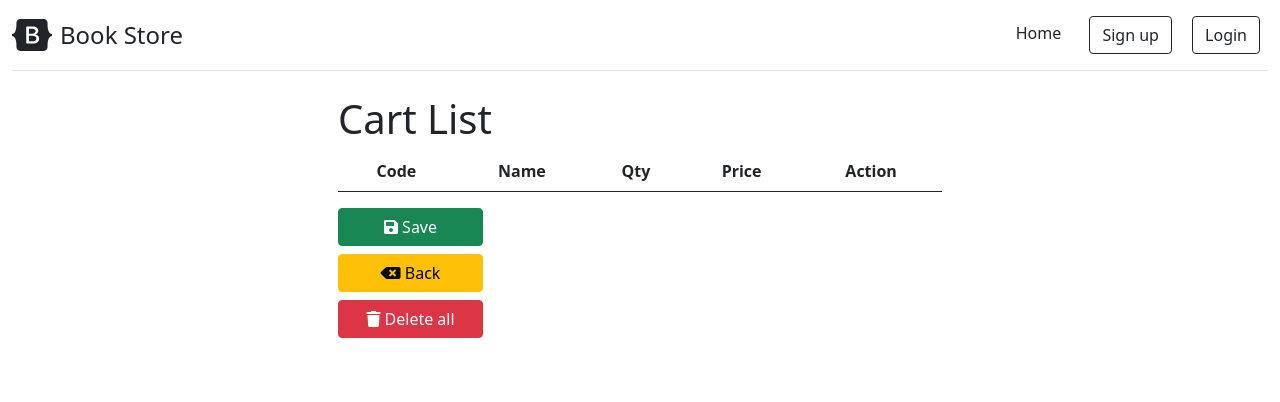
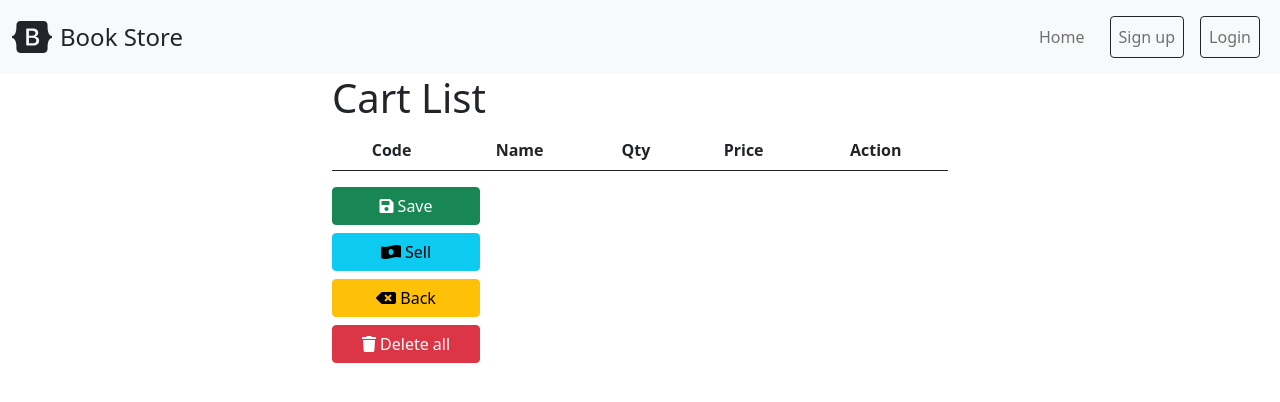
Before and after one commit to Jerasin/BookStore-Django, a Django app: page /cart/list/ in a window 1280 px wide. Shown: the top 402 px of the page. Run offline with Django 3.2, Linux system fonts and the light colour scheme; lists and menus that the app fills with data are empty; some libraries are stand-ins or nearby versions.

Commit message:
Edit Web responsive

```diff
--- a/bookstore/stock_book/urls.py
+++ b/bookstore/stock_book/urls.py
@@ -14,4 +14,5 @@ urlpatterns = [
     path('delete_all' , views.cart_delete_all , name='cart_delete_all'),
     path('card_edit' , views.edit_qty , name='edit_qty'),
     path('cart/list/', views.cart_list , name='cart_list'),
+    path('create/salesorder/', views.create_salesorder , name='create_salesorder'),
 ]
--- a/bookstore/stock_book/views.py
+++ b/bookstore/stock_book/views.py
@@ -168,6 +168,7 @@ def login_view(request):
             login(request, user)
             # return HttpResponseRedirect(reverse('book:index'))
             # หรือใช้
+            print('Login')
             return redirect('stock_book:index')
     else:
         # สร้าง form login
@@ -179,6 +180,7 @@ def login_view(request):
 def logout_view(request):
         if request.method == 'POST':
             logout(request)
+            print('Logout')
             return redirect('stock_book:index')
 
 def signup_view(request):
@@ -193,3 +195,8 @@ def signup_view(request):
     return render(request , 'account/signup.html', {
         'form': form,
     })
+
+def create_salesorder(request):
+    cart_items = request.session['cart_items'] or []
+    print(cart_items)
+    return redirect('stock_book:cart_list')
--- a/bookstore/templates/account/login.html
+++ b/bookstore/templates/account/login.html
@@ -7,7 +7,8 @@
 {% block content %}
 <div class="row">
     <div class="col-lg-6 offset-lg-3">
-        <h1>Log in</h1><form method="post" novalidate>
+        <h1>Log in</h1>
+        <form method="post" novalidate>
             {% csrf_token %}
             {{ form|crispy }}
             <button type="submit" class="btn btn-primary">Login</button>
--- a/bookstore/templates/book/cart.html
+++ b/bookstore/templates/book/cart.html
@@ -14,6 +14,7 @@
 
     <form method="post" action={% url 'stock_book:edit_qty' %}>
       {% csrf_token %}
+      <div class="table-responsive">
       <table class="table" table-bordered>
         <thead style="text-align: center">
           <tr>
@@ -61,6 +62,8 @@
           {% endfor %}
         </tbody>
       </table>
+      </div>
+
 
     <div class="row">
       <div class="col-12 col-lg-6">
@@ -69,6 +72,13 @@
              <i class="fas fa-save"></i>
              Save
            </button>
+          </div>
+
+          <div class="w-50 my-2">
+            <a href="{% url 'stock_book:create_salesorder' %}" class="btn btn-info w-100 ">
+              <i class="fas fa-money-bill-wave-alt"></i>
+              Sell
+            </a>
           </div>
 
            <div class="w-50 my-2">
--- a/bookstore/templates/index.html
+++ b/bookstore/templates/index.html
@@ -62,7 +62,7 @@
            <div>Author : {{author.name}} </div>
            {% endfor %}
 
-           <div>Price : {{book.price|floatformat:2|intcomma}}</div>
+           <div>Price : {{book.price|floatformat:2|intcomma}} B</div>
 
            <span>Category Tag :</span>
            <span class="badge bg-secondary">
--- a/bookstore/templates/layouts/base.html
+++ b/bookstore/templates/layouts/base.html
@@ -24,22 +24,11 @@
     <title>{% block title %} Test Project {% endblock %}</title>
   </head>
   <body>
-    <div class="container-fluid py-3">
+
     <header>
-        <div
-          class="
-            d-flex
-            flex-column flex-md-row
-            align-items-center
-            pb-3
-            mb-4
-            border-bottom
-          "
-        >
-          <a
-            href="/"
-            class="d-flex align-items-center text-dark text-decoration-none"
-          >
+
+    <nav class="navbar navbar-expand-lg navbar-light bg-light">
+      <div class="container-fluid">
         <svg
               xmlns="http://www.w3.org/2000/svg"
               width="40"
@@ -57,43 +46,68 @@
               ></path>
             </svg>
             <span class="fs-4">Book Store</span>
-          </a>
+        <button class="navbar-toggler" type="button" data-bs-toggle="collapse" data-bs-target="#navbarSupportedContent" aria-controls="navbarSupportedContent" aria-expanded="false" aria-label="Toggle navigation">
+          <span class="navbar-toggler-icon"></span>
+        </button>
+        <div class="collapse navbar-collapse" id="navbarSupportedContent">
+          <ul class="navbar-nav ms-auto mb-2 mb-lg-0">
 
-          <nav class="d-inline-flex mt-2 mt-md-0 ms-md-auto">
-            <form action="{% url 'stock_book:logout' %}" method="post" novalidate>
-            <a
-              class="me-3 py-2 text-dark text-decoration-none"
-              href="{% url 'stock_book:index' %}"
-              >Home</a
-            >
-
+            <li class="nav-item">
                {% if request.session.cart_qty %}
                 <a
                   href="{% url 'stock_book:cart_list' %}"
-              class="btn btn-outline-danger mx-2"
+                  class="nav-link btn btn-outline-danger mx-2 my-2"
                 >
                   <i class="fas fa-shopping-cart"></i>
                   <span>{{ request.session.cart_qty }}</span>
                 </a>
                 {% endif %}
+            </li>
 
+            <li class="nav-item">
+              <a class="nav-link btn btn-outline-white mx-2 my-2" aria-current="page" href="{% url 'stock_book:index' %}">Home</a>
+            </li>
+
+            <li class="nav-item">
               {% if not user.is_authenticated %}
-            <a class="btn btn-outline-dark mx-2" href="{% url 'stock_book:signup' %}"
+              <a class="nav-link btn btn-outline-dark mx-2 my-2" href="{% url 'stock_book:signup' %}"
                 >Sign up</a
               >
-            <a class="btn btn-outline-dark mx-2" href="{% url 'stock_book:login' %}"
+              {% endif %}
+            </li>
+
+            <li class="nav-item">
+              {% if not user.is_authenticated %}
+              <a class="nav-link btn btn-outline-dark mx-2 my-2" href="{% url 'stock_book:login' %}"
               >Login</a
               >
               {% endif %}
+            </li>
+
+            <li class="nav-item">
               {% if user.is_authenticated %}
+              <p class="nav-link btn btn-outline-white my-2" >
+                <b>
+                  User: {{request.user.username}}
+                </b>
+              </p>
+              {% endif %}
+            </li>
 
+            <li class="nav-item">
+              {% if user.is_authenticated %}
+              <form action="{% url 'stock_book:logout' %}" method="post" novalidate>
               {% csrf_token %}
-              <span>User: {{request.user.username}}</span>
-              <button type="submit" class="btn btn-danger">Logout</button>
+              <button class="nav-link btn btn-danger text-white my-2 w-100">Logout</button>
+              {% endif %}
             </form>
-            {% endif %}
+            </li>
+
+          </ul>
+        </div>
+      </div>
     </nav>
-        </div>
+
     </header>
 
     <!-- This Content Children Components -->
@@ -114,7 +128,6 @@
           ></button>
         </div>
         {% endif %}
-
         {% if msg.tags == 'error' %}
         <div
           class="alert alert-danger alert-dismissible fade show"
@@ -130,7 +143,6 @@
         </div>
 
         {% endif %}
-
         {% endfor %}
         {% endif %}
         {% block content %}
```
Also changed, not shown: bookstore/stock_book/models.py (+10 -0 lines). Lines whose indentation alone changed are shown as unchanged.
